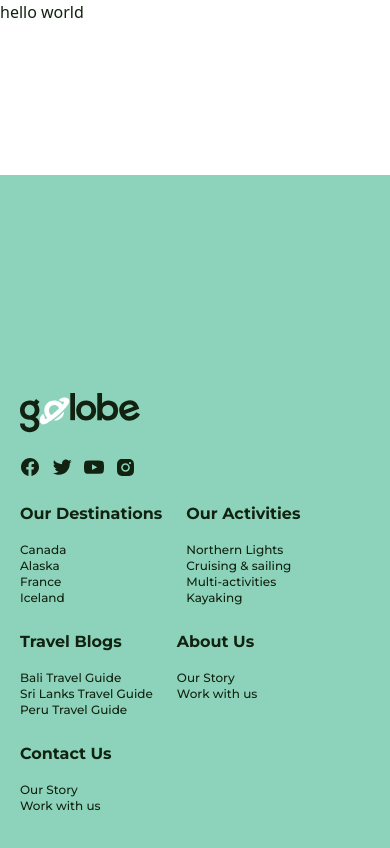
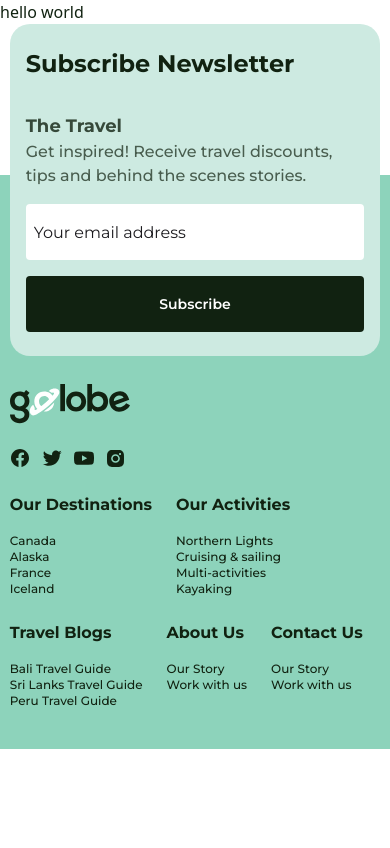
Before and after one commit to AnitaIkediashi/travel-booking-website, a Next.js app: page / in a window 390 px wide. Shown: the top 848 px of the page. Built offline with nearby package versions, Linux system fonts and the light colour scheme.

Commit message:
created a button reusable component and modifying responsiveness on footer

```diff
--- a/app/globals.css
+++ b/app/globals.css
@@ -7,20 +7,20 @@
   --mint-green-70: #d7e2ee;
   --mint-green-50: #cdeae1;
   --salmon-100: #FF8682;
-  --neutrals-100: #FFFFFF;
   --neutrals-70: #fafbfc;
-  --box-shadow-light: 0px 4px 16px 0px rgba(17, 34, 17, 0.05)
+  --blackish-green-10: #1C1B1F;
+  --box-shadow-light: 0px 4px 16px 0px rgba(17, 34, 17, 0.05);
 }
 
 /* referencing other colors using the inline keyword */
 @theme inline {
   --font-montserrat: var(--font-montserrat);
-  --blackish-green: var(--foreground);
+  --color-blackish-green: var(--foreground);
+  --color-blackish-green-10: var(--blackish-green-10);
   --color-mint-green-100: var(--mint-green-100);
   --color-mint-green-70: var(--mint-green-70);
   --color-mint-green-50: var(--mint-green-50);
   --color-salmon-100: var(--salmon-100);
-  --color-neutrals-100: var(--neutrals-100);
   --color-neutrals-70: var(--neutrals-70);
   --box-shadow-light: var(--box-shadow-light);
 }
--- a/components/navigation/footer.tsx
+++ b/components/navigation/footer.tsx
@@ -4,6 +4,8 @@ import { FacebookIcon } from "../icons/socials/facebook";
 import { TwitterXIcon } from "../icons/socials/twitterX";
 import { YouTubeIcon } from "../icons/socials/youtube";
 import { InstagramIcon } from "../icons/socials/instagram";
+import { Button } from "../reusable/button";
+import MailBox from '@/public/illustrations/emojione-v1_open-mailbox-with-lowered-flag.svg';
 
 const navigationLinks = [
   {
@@ -36,10 +38,43 @@ const navigationLinks = [
 
 export const Footer = () => {
   return (
-    <footer className="w-full relative">
-      <div className="lg:w-[77%] lg:h-[305px] h-auto lg:mx-auto px-5 lg:px-0 rounded-[20px] bg-mint-green-50 "></div>
+    <footer className="w-full relative font-montserrat">
+      <div className="lg:w-[77%] md:w-[80%] w-[95%] h-auto mx-auto lg:px-6 px-4 rounded-[20px] bg-mint-green-50 flex lg:items-center lg:justify-between gap-3">
+        <div className="flex flex-col my-6 gap-6 lg:max-w-[593px]">
+          <h3 className="font-bold lg:text-[44px]/[54px] md:text-4xl text-2xl lg:max-w-[364px] lg:h-[108px]">
+            Subscribe Newsletter
+          </h3>
+          <div>
+            <h4 className="md:text-xl text-lg font-bold opacity-80 mt-2">
+              The Travel
+            </h4>
+            <p className="font-medium opacity-70 mb-4">
+              Get inspired! Receive travel discounts, tips and behind the scenes
+              stories.
+            </p>
+            <div className="flex md:flex-row flex-col gap-4 lg:justify-between w-full md:h-14">
+              <div className="md:w-[473px] w-full bg-white md:h-full h-14 rounded-sm md:pl-4 pl-2 py-2">
+                <input
+                  type="email"
+                  placeholder="Your email address"
+                  className="w-full placeholder:text-blackish-green-10 h-full"
+                />
+              </div>
+              <Button
+                type="button"
+                label="subscribe"
+                className="md:h-full h-14 md:w-[calc(100%-473px)] w-full flex items-center justify-center bg-blackish-green rounded-sm hover:bg-[rgba(28,27,31,0.8)]"
+                labelClassName="text-white text-sm font-semibold capitalize"
+              />
+            </div>
+          </div>
+        </div>
+        <div className="lg:self-end hidden lg:flex">
+          <Image src={MailBox} alt="mail box illustration" />
+        </div>
+      </div>
       <div className="absolute top-[151px] w-full lg:h-[422px] h-auto left-0 right-0 bg-mint-green-100 -z-10">
-        <div className="mt-[218px] lg:mb-16 lg:w-[77%] lg:mx-auto mb-10 px-5 lg:px-0 flex flex-wrap lg:flex-nowrap lg:justify-between gap-6">
+        <div className="lg:mt-[218px] md:mt-[146px] mt-[209px] lg:mb-16 lg:w-[77%] md:w-[80%] w-[95%] mx-auto mb-10  flex flex-wrap lg:flex-nowrap lg:justify-between gap-6">
           <div className="flex flex-col gap-6">
             <Image src={Logo} alt="Golobe logo" />
             <div className="flex items-center gap-3">
@@ -52,14 +87,9 @@ export const Footer = () => {
           <div className="flex flex-wrap lg:flex-nowrap gap-6">
             {navigationLinks.map((navItem) => (
               <div key={navItem.title}>
-                <h4 className="capitalize font-bold mb-4 font-montserrat">
-                  {navItem.title}
-                </h4>
+                <h4 className="capitalize font-bold mb-4 ">{navItem.title}</h4>
                 {navItem.links.map((link) => (
-                  <p
-                    key={link}
-                    className="font-medium text-xs lg:text-sm font-montserrat"
-                  >
+                  <p key={link} className="font-medium text-xs lg:text-sm">
                     {link}
                   </p>
                 ))}
--- /dev/null
+++ b/components/reusable/button.tsx
@@ -0,0 +1,43 @@
+import { Url } from "next/dist/shared/lib/router/router";
+import Link from "next/link";
+
+type ButtonProps = {
+  label: string;
+  className: string;
+  labelClassName?: string;
+  iconClassName?: string;
+  type?: "button" | "submit";
+  onClick?: React.MouseEventHandler<HTMLButtonElement>;
+  icon?: React.ReactNode;
+  href?: Url;
+  disabled?: boolean;
+};
+
+export const Button = ({
+  type,
+  label,
+  className,
+  labelClassName,
+  iconClassName,
+  onClick,
+  icon,
+  href,
+  disabled,
+}: ButtonProps) => {
+  return !href ? (
+    <button
+      type={type}
+      className={`cursor-pointer ${className}`}
+      onClick={onClick}
+      disabled={disabled}
+    >
+      {icon && <span className={iconClassName}>{icon}</span>}{" "}
+      {label && <span className={labelClassName}>{label}</span>}
+    </button>
+  ) : (
+    <Link href={href as Url} className={className}>
+      {icon && <span className={iconClassName}>{icon}</span>}{" "}
+      {label && <span className={labelClassName}>{label}</span>}
+    </Link>
+  );
+};
```
